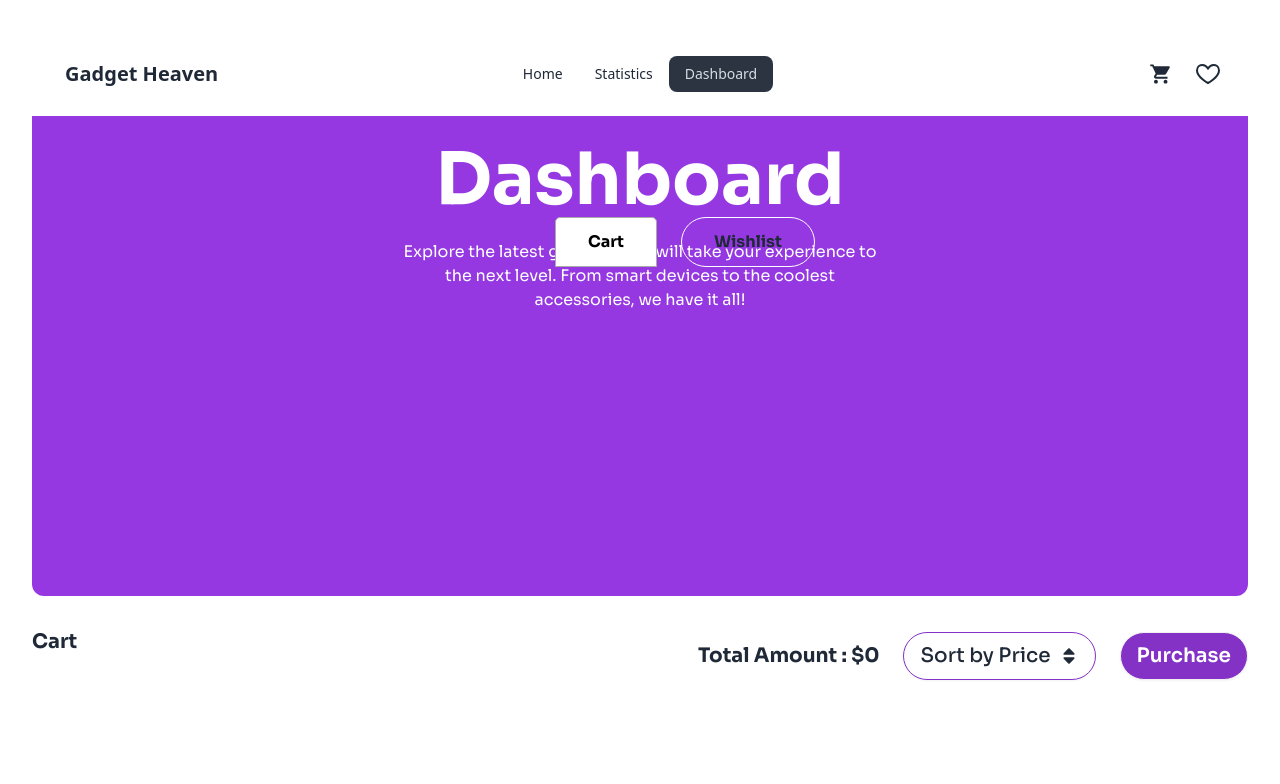
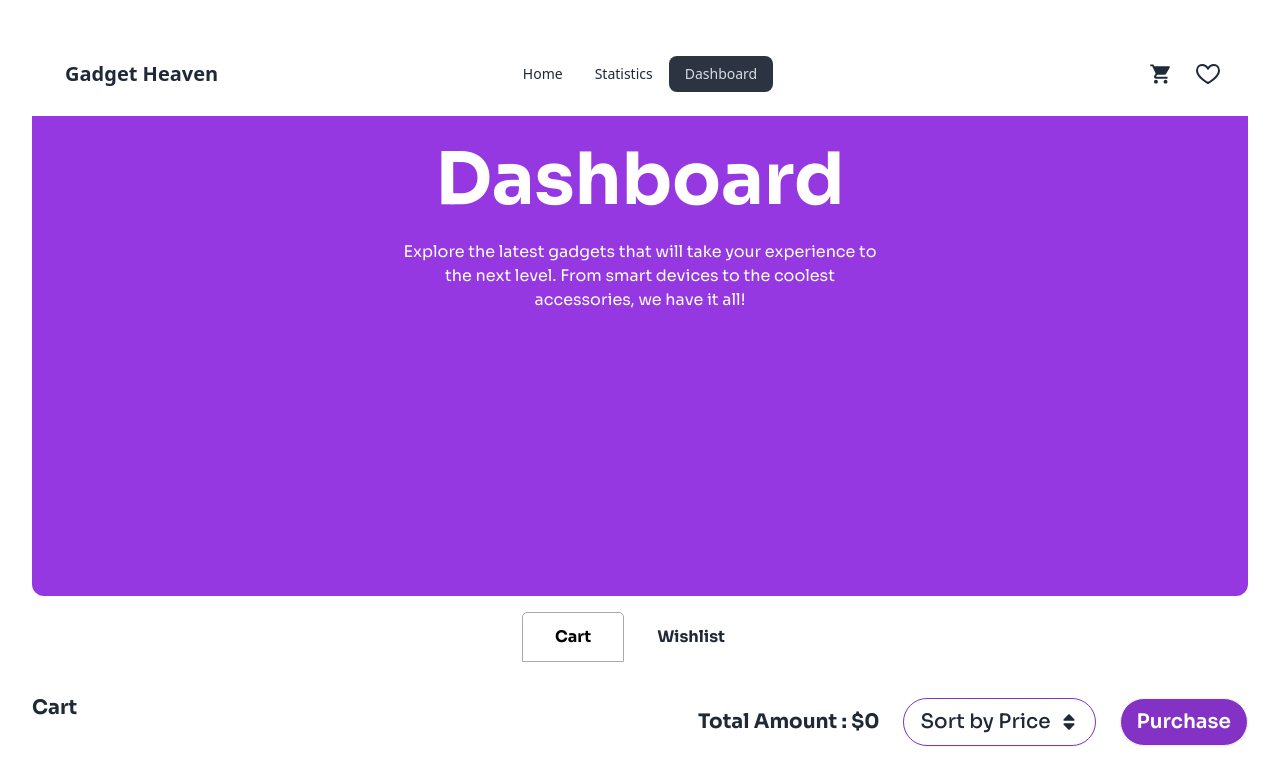
Before and after one commit to programming-hero-web-course-4/b10a8-gadget-heaven-ALNoman78, a React (Vite) app: page /dashboard in a window 1280 px wide. Shown: the top 784 px of the page. Built offline with nearby package versions, Linux system fonts and the light colour scheme.

Commit message:
dashboard positing issue solved

```diff
--- a/src/components/Dashboard/Dashboard.jsx
+++ b/src/components/Dashboard/Dashboard.jsx
@@ -1,4 +1,4 @@
-import React, { useEffect, useState } from 'react'
+import { useEffect, useState } from 'react'
 import DynamicText from '../DynamicText/DynamicText'
 import { Tab, Tabs, TabList, TabPanel } from 'react-tabs';
 import 'react-tabs/style/react-tabs.css';
@@ -49,11 +49,13 @@ const Dashboard = () => {
                 paraText={'Explore the latest gadgets that will take your experience to the next level. From smart devices to the coolest accessories, we have it all!'}
             ></DynamicText>
             <div>
-                <Tabs className='border-0'>
-                    <TabList className='md:absolute md:top-[15%] md:left-[43%] flex font-sora mt-4  gap-6 font-bold'>
-                        <Tab className='px-8 py-3 rounded-full border border-white cursor-pointer'>Cart</Tab>
-                        <Tab className='px-8 py-3 rounded-full border border-white cursor-pointer'>Wishlist</Tab>
-                    </TabList>
+                <Tabs className='relative'>
+                    <div className='font-sora mt-4  gap-6 font-bold flex items-center justify-center relative'>
+                        <TabList className='flex items-center'>
+                            <Tab className='px-8 py-3 rounded-full border border-white cursor-pointer'>Cart</Tab>
+                            <Tab className='px-8 py-3 rounded-full border border-white cursor-pointer'>Wishlist</Tab>
+                        </TabList>
+                    </div>
 
                     <TabPanel>
                         <div className='md:flex justify-between md:max-w-7xl mx-auto md:my-8 my-4'>
--- a/src/components/ProductDetails/ProductDetails.jsx
+++ b/src/components/ProductDetails/ProductDetails.jsx
@@ -1,5 +1,4 @@
-import PropTypes from 'prop-types'
-import { Link, useLoaderData, useParams } from 'react-router-dom'
+import { useLoaderData, useParams } from 'react-router-dom'
 import DynamicText from '../DynamicText/DynamicText'
 import { IoMdCart } from "react-icons/io";
 import { GrFavorite } from "react-icons/gr";
--- a/src/components/Products/Product.jsx
+++ b/src/components/Products/Product.jsx
@@ -1,6 +1,4 @@
-import PropTypes from 'prop-types'
 import { useEffect, useState } from 'react'
-import { useLoaderData } from 'react-router-dom'
 import SingleProduct from '../SingleProduct/SingleProduct';
 
 const Product = () => {
--- a/src/main.jsx
+++ b/src/main.jsx
@@ -4,7 +4,6 @@ import './index.css'
 import {
   createBrowserRouter,
   RouterProvider,
-  useLocation,
 } from "react-router-dom";
 import "./index.css";
 import ErrorPage from './components/ErrorPage/ErrorPage';
```
Also changed, not shown: src/components/DynamicText/DynamicText.jsx (+9 -3 lines).
